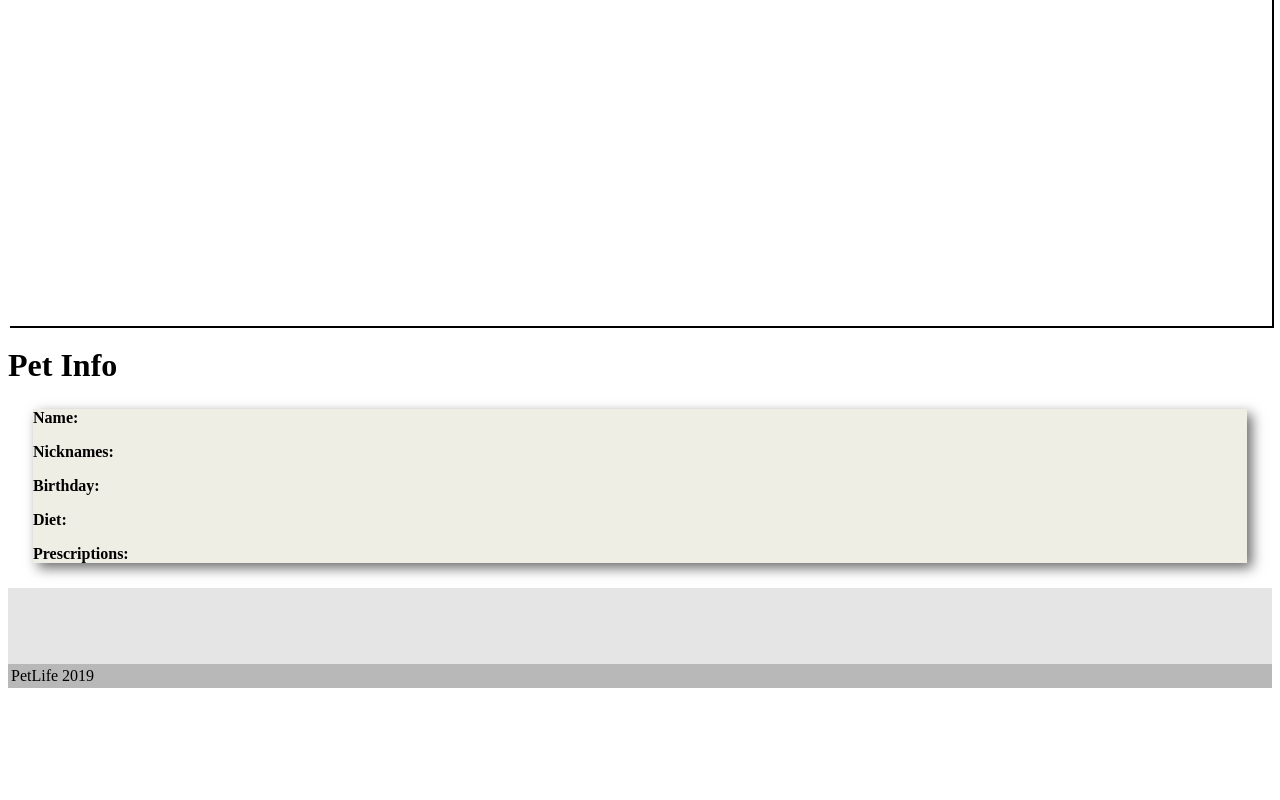
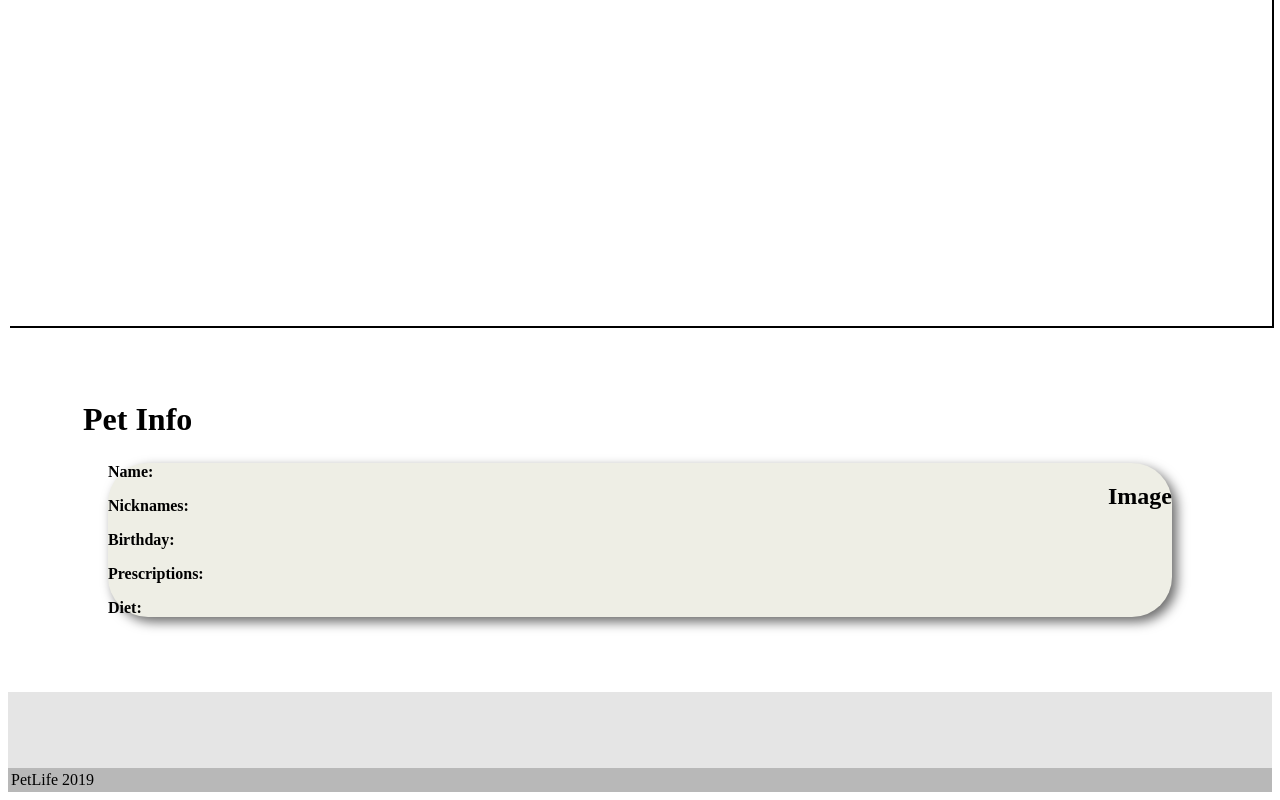
Before and after one commit to Mezran/Pet-Life, a React (Create React App) app in the folder client/: page /petinfo in a window 1280 px wide. Shown: the part 512-1312 px from the top of the page. Before the commit the page ends 1208 px from the top, so only its background shows below. Built offline with nearby package versions, Linux system fonts and the light colour scheme; the HTML template or start-up script is replaced by a standard one.

Commit message:
final edition pet info

```diff
--- a/client/src/pages/PetInfo.js
+++ b/client/src/pages/PetInfo.js
@@ -1,20 +1,25 @@
 import React from "react";
-import "./petInfo.css"
+import "./petInfo.css";
 
 function PetInfo() {
   return (
-      <>
+    <div className="petInfoCont">
       <div className="container">
         <h1>Pet Info</h1>
       </div>
       <div className="jumbotron petInfoJumbo">
+        <div className="col text-right petInfoImage">
+            <h2>Image</h2>
+        </div>
+        <div className="col text-start">
           <p>Name:</p>
           <p>Nicknames:</p>
           <p>Birthday:</p>
+          <p>Prescriptions:</p>
           <p>Diet:</p>
-        <p>Prescriptions:</p>
         </div>
-    </>
+      </div>
+      </div>
   );
 }
 
--- a/client/src/pages/petInfo.css
+++ b/client/src/pages/petInfo.css
@@ -3,4 +3,13 @@
     margin: 25px;
     box-shadow: 5px 5px 12px rgb(107, 107, 107);
     font-weight: bolder;
+    border-radius: 40px;
 }
+
+.petInfoImage {
+    float: right;
+}
+
+.petInfoCont {
+    margin: 75px;
+}
```
Lines whose indentation alone changed are shown as unchanged.
